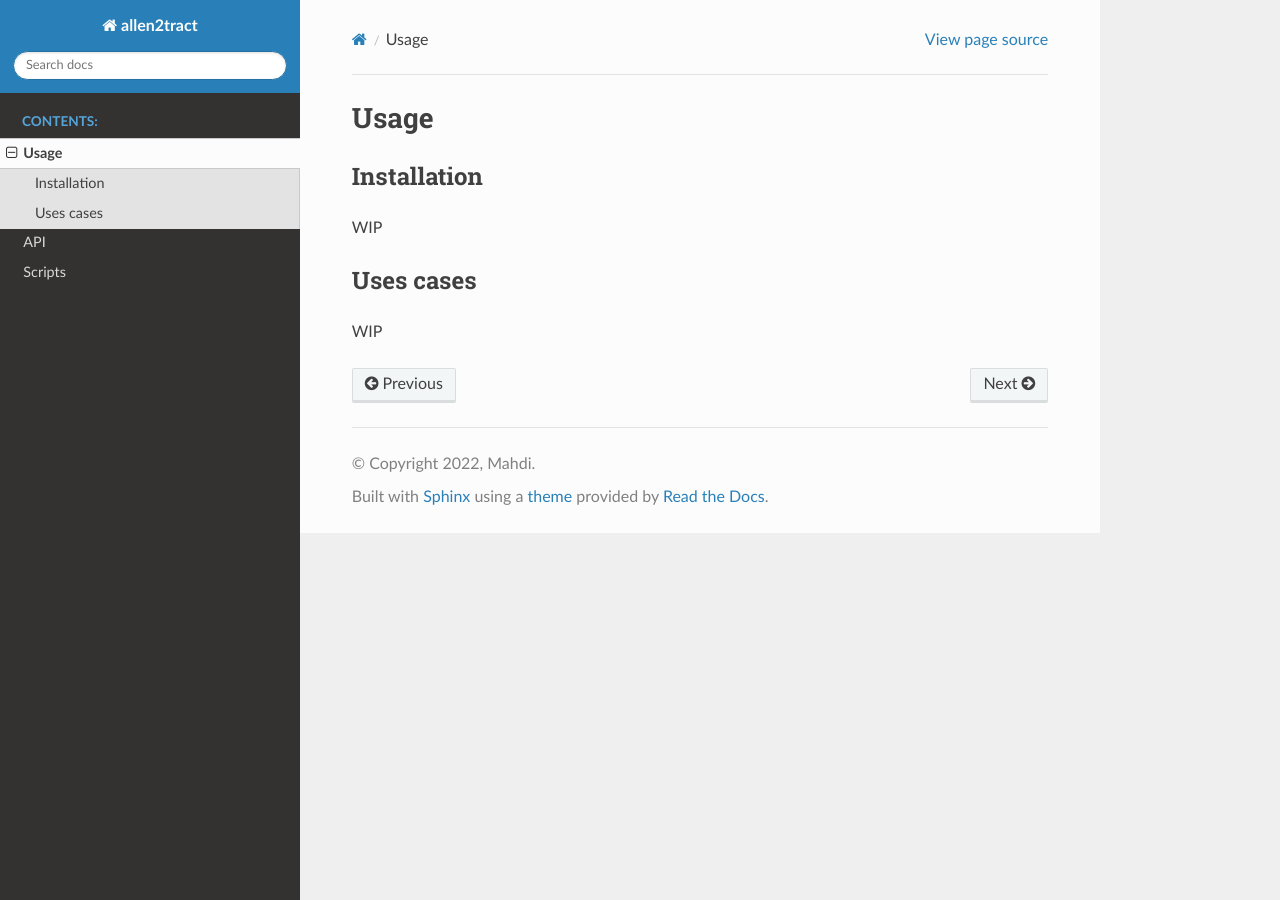
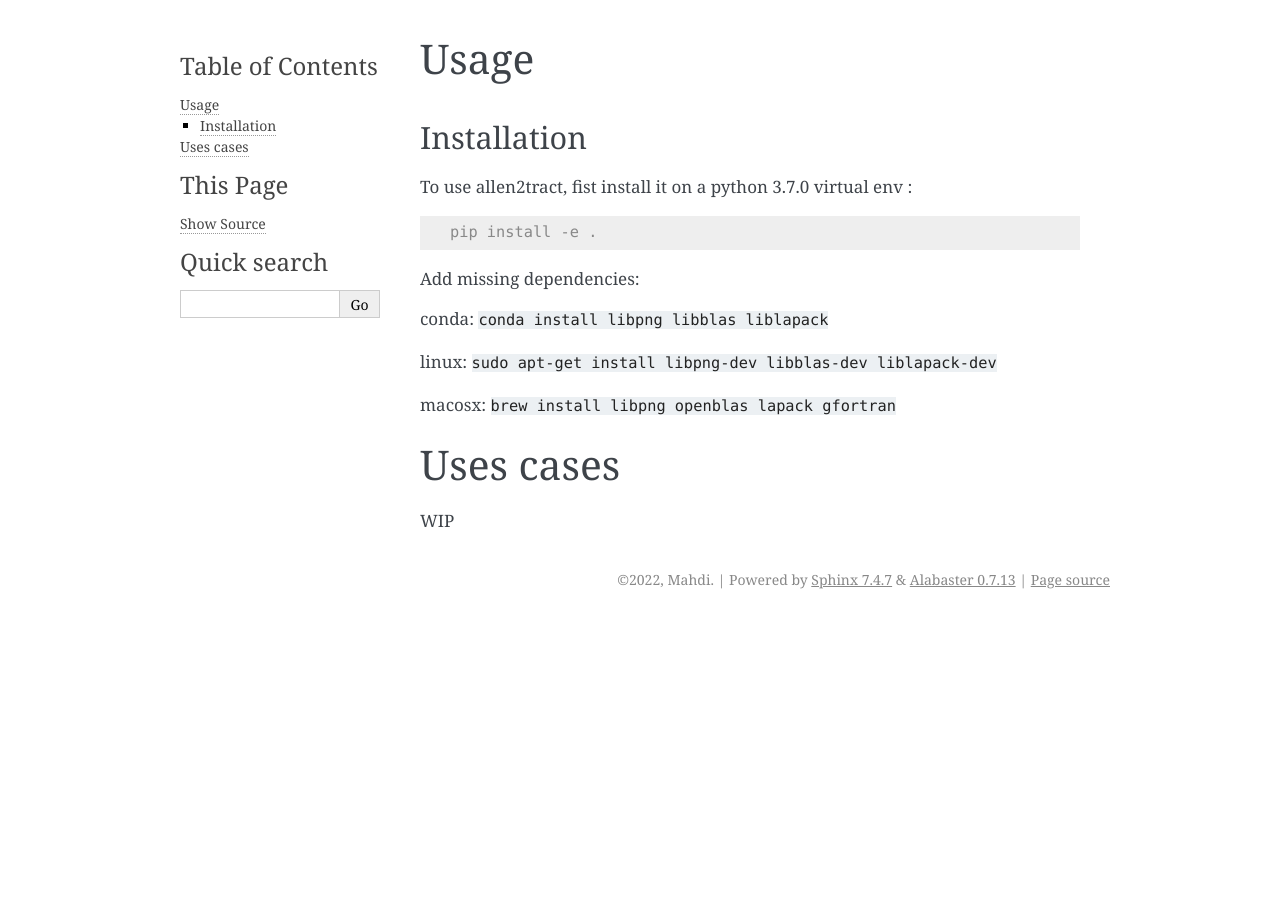
Before and after one commit to linum-uqam/m2m, a Sphinx documentation site: the page built from docs/usage.rst, in a window 1280 px wide. Built offline with Sphinx 7.4.7, drawn with Linux system fonts in a browser that asks for light colours.

Commit message:
sphinx doc, wip, can t run make html on windows

```diff
--- a/docs/conf.py
+++ b/docs/conf.py
@@ -28,8 +28,9 @@ templates_path = ['_templates']
 exclude_patterns = ['_build', 'Thumbs.db', '.DS_Store']
 
 
+
 # -- Options for HTML output -------------------------------------------------
 # https://www.sphinx-doc.org/en/master/usage/configuration.html#options-for-html-output
 
-html_theme = 'sphinx_rtd_theme'
-html_static_path = []
+html_theme = 'alabaster'
+html_static_path = ['_static']
--- a/docs/index.rst
+++ b/docs/index.rst
@@ -11,7 +11,7 @@ Welcome to allen2tract's documentation!
    :caption: Contents:
 
    usage
-   api
+   module
    scripts
 
 
--- a/docs/scripts.rst
+++ b/docs/scripts.rst
@@ -9,3 +9,4 @@ Scripts
     scripts/allen_tract_filter
     scripts/allen_import_proj_density
     scripts/allen_import_tract
+    scripts/allen_tract_filter
--- a/docs/usage.rst
+++ b/docs/usage.rst
@@ -5,8 +5,24 @@ Usage
 
 Installation
 ------------
-WIP
+To use allen2tract, fist install it on a python 3.7.0 virtual env :
+
+.. code-block:: console
+
+    pip install -e .
+
+Add missing dependencies:
+
+conda:
+``conda install libpng libblas liblapack``
+
+linux:
+``sudo apt-get install libpng-dev libblas-dev liblapack-dev``
+
+macosx:
+``brew install libpng openblas lapack gfortran``
 
 Uses cases
-----------
+==========
+
 WIP
```
Also changed, not shown: docs/module.rst (added, +9 -0 lines), docs/scripts/allen_crossing_finder.rst (line endings or trailing spaces), 3 other files.
